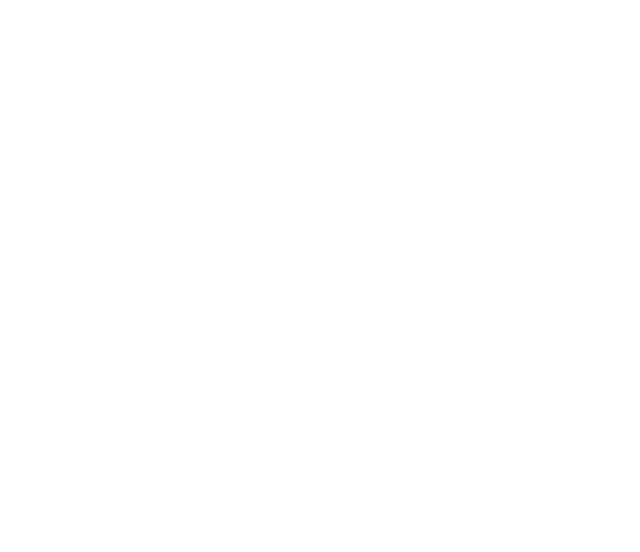
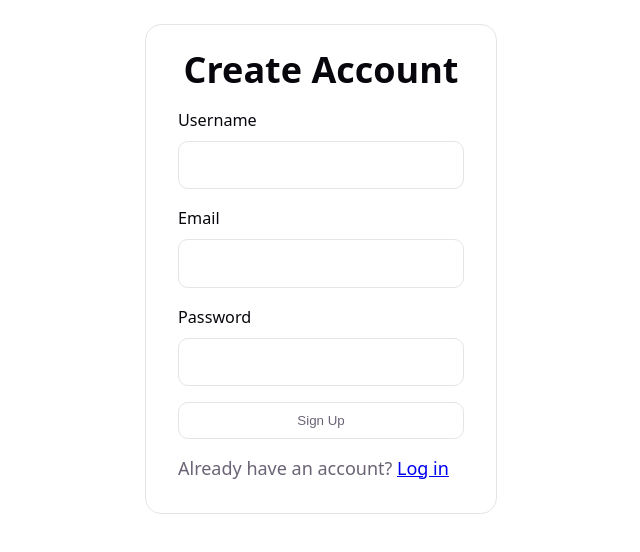
Before and after one commit to Forutex/Expense-Tracker-Ass2, a React app in the folder frontend/: page /signup in a window 1280 px wide. Before the commit this address had no page. Shown: the top 552 px of the page, without its empty margins (319-959 px from the left). Built offline with nearby package versions, Linux system fonts and the light colour scheme; the HTML template or start-up script is replaced by a standard one.

Commit message:
Added signup page and updated login
Added a sign up page where the user can create an account, updated the login page so it is functioning

```diff
--- a/frontend/src/App.jsx
+++ b/frontend/src/App.jsx
@@ -2,6 +2,7 @@ import { BrowserRouter as Router, Routes, Route } from "react-router-dom";
 
 import Login from "./pages/Login";
 import ExpenseTracker from "./pages/Dashboard";
+import Signup from "./pages/Signup";
 
 function App() {
   return (
@@ -9,6 +10,7 @@ function App() {
       <Routes>
         <Route path="/" element={<Login />} />
         <Route path="/dashboard" element={<ExpenseTracker />} />
+        <Route path="/signup" element={<Signup />} />
       </Routes>
     </Router>
   );
--- a/frontend/src/pages/Dashboard.jsx
+++ b/frontend/src/pages/Dashboard.jsx
@@ -128,7 +128,13 @@ function ExpenseTracker() {
 
   const fetchExpenses = async () => {
     try {
-      const res = await fetch(`${API_BASE_URL}/expenses`);
+      const token = localStorage.getItem("token");
+
+      const res = await fetch(`${API_BASE_URL}/expenses`, {
+        headers: {
+          Authorization: `Bearer ${token}`,
+        },
+      });
 
       if (!res.ok) {
         throw new Error("Failed to fetch expenses");
@@ -158,10 +164,13 @@ function ExpenseTracker() {
     };
 
     try {
+      const token = localStorage.getItem("token");
+
       const res = await fetch(`${API_BASE_URL}/expenses`, {
         method: "POST",
         headers: {
           "Content-Type": "application/json",
+          Authorization: `Bearer ${token}`,
         },
         body: JSON.stringify(newExpense),
       });
@@ -221,12 +230,14 @@ function ExpenseTracker() {
     };
 
     try {
+      const token = localStorage.getItem("token");
       const res = await fetch(
         `${API_BASE_URL}/expenses/${selectedExpenseId}`,
         {
           method: "PUT",
           headers: {
             "Content-Type": "application/json",
+            Authorization: `Bearer ${token}`,
           },
           body: JSON.stringify(updatedExpense),
         }
@@ -254,8 +265,13 @@ function ExpenseTracker() {
     if (!deleteExpenseId) return;
 
     try {
+      const token = localStorage.getItem("token");
+
       const res = await fetch(`${API_BASE_URL}/expenses/${deleteExpenseId}`, {
         method: "DELETE",
+        headers: {
+          Authorization: `Bearer ${token}`,
+        },
       });
 
       if (!res.ok) {
--- a/frontend/src/pages/Login.jsx
+++ b/frontend/src/pages/Login.jsx
@@ -1,5 +1,6 @@
 import { useState } from "react";
 import { useNavigate } from "react-router-dom";
+import { Link } from "react-router-dom";
 
 const welcomeMessage =
   "Welcome to the Expense Tracker! Please log in or sign up to manage your expenses.";
@@ -8,9 +9,11 @@ function Login() {
   const navigate = useNavigate();
 
   const [loginForm, setLoginForm] = useState({
-    username: "",
+    email: "",
     password: "",
   });
+
+  const [errorMessage, setErrorMessage] = useState("");
 
   const handleInputChange = (e) => {
     const { name, value } = e.target;
@@ -21,13 +24,38 @@ function Login() {
     }));
   };
 
-  const handleLogin = (e) => {
+  const handleLogin = async (e) => {
     e.preventDefault();
 
-    // Simulated login
-    console.log(loginForm);
+    try {
+      const res = await fetch("http://127.0.0.1:8000/auth/login", {
+        method: "POST",
+        headers: {
+          "Content-Type": "application/json",
+        },
+        body: JSON.stringify({
+          email: loginForm.email,
+          password: loginForm.password,
+        }),
+      });
 
-    navigate("/dashboard");
+      if (!res.ok) {
+        throw new Error("Invalid email or password");
+      }
+
+      const data = await res.json();
+
+      // save JWT token
+      localStorage.setItem("token", data.access_token);
+
+      console.log("Login successful");
+
+      navigate("/dashboard");
+
+    } catch (error) {
+      console.error(error);
+      setErrorMessage("Login failed. Please check your details.");
+    }
   };
 
   return (
@@ -41,14 +69,14 @@ function Login() {
 
           <form className="loginform" onSubmit={handleLogin}>
             <div className="input-group">
-              <label htmlFor="username">Username</label>
+              <label htmlFor="email">Email</label>
 
               <input
-                id="username"
-                type="text"
-                name="username"
-                placeholder="Enter username"
-                value={loginForm.username}
+                id="email"
+                type="email"
+                name="email"
+                placeholder="Enter email"
+                value={loginForm.email}
                 onChange={handleInputChange}
               />
             </div>
@@ -66,6 +94,12 @@ function Login() {
               />
             </div>
 
+            {errorMessage && (
+              <p className="error-message">
+                {errorMessage}
+              </p>
+            )}
+
             <button type="submit">
               Log In
             </button>
@@ -73,7 +107,7 @@ function Login() {
 
           <p>
             Don't have an account?{" "}
-            <a href="#">Sign up</a>
+            <Link to="/signup">Sign up</Link>
           </p>
         </div>
       </div>
--- /dev/null
+++ b/frontend/src/pages/Signup.jsx
@@ -0,0 +1,114 @@
+import { useState } from "react";
+import { useNavigate } from "react-router-dom";
+
+function Signup() {
+  const navigate = useNavigate();
+
+  const [signupForm, setSignupForm] = useState({
+    username: "",
+    email: "",
+    password: "",
+  });
+
+  const [errorMessage, setErrorMessage] = useState("");
+
+  const handleInputChange = (e) => {
+    const { name, value } = e.target;
+
+    setSignupForm((prev) => ({
+      ...prev,
+      [name]: value,
+    }));
+  };
+
+  const handleSignup = async (e) => {
+    e.preventDefault();
+
+    try {
+      const res = await fetch("http://127.0.0.1:8000/auth/register", {
+        method: "POST",
+        headers: {
+          "Content-Type": "application/json",
+        },
+        body: JSON.stringify(signupForm),
+      });
+
+      if (!res.ok) {
+        throw new Error("Signup failed");
+      }
+
+      console.log("Account created");
+
+      // redirect to login page
+      navigate("/");
+
+    } catch (error) {
+      console.error(error);
+      setErrorMessage("Could not create account.");
+    }
+  };
+
+  return (
+    <div className="app">
+      <div className="login-container">
+        <div className="login">
+          <header>
+            <h1>Create Account</h1>
+          </header>
+
+          <form className="loginform" onSubmit={handleSignup}>
+
+            <div className="input-group">
+              <label>Username</label>
+
+              <input
+                type="text"
+                name="username"
+                value={signupForm.username}
+                onChange={handleInputChange}
+              />
+            </div>
+
+            <div className="input-group">
+              <label>Email</label>
+
+              <input
+                type="email"
+                name="email"
+                value={signupForm.email}
+                onChange={handleInputChange}
+              />
+            </div>
+
+            <div className="input-group">
+              <label>Password</label>
+
+              <input
+                type="password"
+                name="password"
+                value={signupForm.password}
+                onChange={handleInputChange}
+              />
+            </div>
+
+            {errorMessage && (
+              <p>{errorMessage}</p>
+            )}
+
+            <button type="submit">
+              Sign Up
+            </button>
+
+             <p>
+              Already have an account?{" "}
+              <a href="/">Log in</a>
+             </p>
+
+          </form>
+        </div>
+      </div>
+    </div>
+  );
+}
+
+export default Signup;
```
